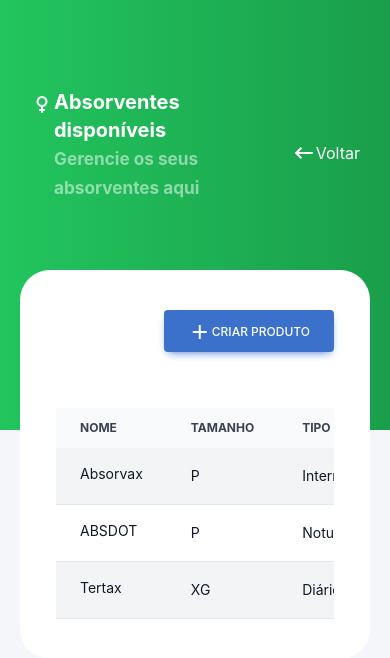
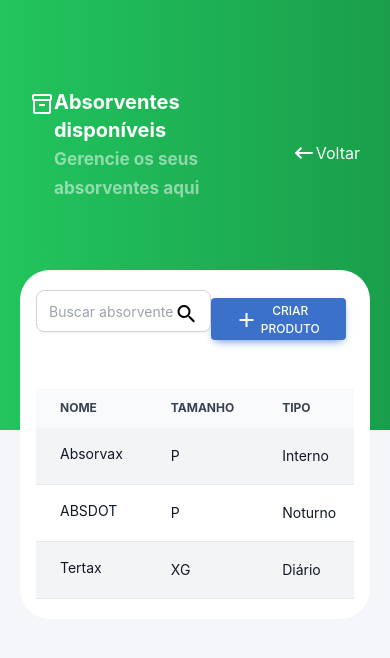
Before and after one commit to VictorDegaspari/fluxo-positivo, a React (Create React App) app: page /products in a window 390 px wide. Shown: the top 658 px of the page. Built offline with nearby package versions, Linux system fonts and the light colour scheme.

Commit message:
FEATURE - add new routes

```diff
--- a/src/App.jsx
+++ b/src/App.jsx
@@ -7,9 +7,11 @@ import {
   Routes,
 } from "react-router-dom";
 
+import Donor from "./pages/donor/Donor.jsx";
 import Home from "./pages/home/Home.jsx";
 import Partners from "./pages/partners/Partners.jsx";
 import Products from "./pages/products/Products.jsx";
+import Profile from "./pages/profile/Profile.jsx";
 import Stock from "./pages/stock/Stock.jsx";
 
 import "./index.scss";
@@ -35,6 +37,8 @@ export default function App() {
             <Route path="/products" element={<Products />} />
             <Route path="/partners" element={<Partners />} />
             <Route path="/stock" element={<Stock />} />
+            <Route path="/profile" element={<Profile />} />
+            <Route path="/donor" element={<Donor />} />
           </Route>
           <Route exact path="/login" element={<div> </div>} />
         </Routes>
--- a/src/components/LayoutPage/index.scss
+++ b/src/components/LayoutPage/index.scss
@@ -19,7 +19,7 @@
     background: white;
 
     @media (max-width: 800px) {
-        padding: 20px;
+        padding: 0;
     }
 }
 .card {
--- a/src/pages/home/Home.jsx
+++ b/src/pages/home/Home.jsx
@@ -32,7 +32,7 @@ function Home() {
         icon: "settings_accessibility",
         description: "Aqui você controla todos seus doadores, informações deles e muito mais!",
         active: true,
-        route: "/patient",
+        route: "/donor",
       },
       {
         name: "Parceiros Fluxo Positivo",
@@ -46,7 +46,7 @@ function Home() {
         icon: "settings",
         description: "Edite seu perfil e configurações do mesmo",
         active: true,
-        route: "",
+        route: "/profile",
       },
       {
         name: "Em breve...",
--- a/src/pages/products/Products.jsx
+++ b/src/pages/products/Products.jsx
@@ -27,9 +27,9 @@ function Products() {
 		setTimeout(() => {
 			setLoading(false);
 			setData([
-				{ id: 1, title: 'Absorvax', description: 'Teste', size: 'P', type: 'internal'},
-				{ id: 2, title: 'ABSDOT', description: 'Teste', size: 'P', type: 'evening'},
-				{ id: 3, title: 'Tertax', description: 'Teste', size: 'XG', type: 'external'}
+				{ id: 1, name: 'Absorvax', description: 'Teste', size: 'P', type: 'internal'},
+				{ id: 2, name: 'ABSDOT', description: 'Teste', size: 'P', type: 'evening'},
+				{ id: 3, name: 'Tertax', description: 'Teste', size: 'XG', type: 'external'}
 			]);
 		}, 2000);
 
@@ -66,11 +66,11 @@ function Products() {
 				<h1>Editar produto</h1>
 				<label className="flex flex-col mt-4">
 					Título:
-					<input name="title" value={ product.title } type="text" placeholder="Título do absorvente"/>
+					<input name="name" defaultValue={ product.name } type="text" placeholder="Título do absorvente"/>
 				</label>
 				<label className="flex flex-col mt-4">
 					Descrição:
-					<input name="description" type="text" value={ product.description } placeholder="Título do absorvente"/>
+					<input name="description" type="text" defaultValue={ product.description } placeholder="Título do absorvente" onChange={handleInputChange}/>
 				</label>
 				<label className="flex flex-col mt-4">
 					Tamanho:
@@ -104,18 +104,31 @@ function Products() {
     <LayoutPage
 		title="Absorventes disponíveis"
 		subtitle="Gerencie os seus absorventes aqui"
-		icon="female"
+		icon="inventory_2"
 		backButton={true}
 		bodyStyle="overflow: initial !important "
 		background="linear-gradient(to right, #22c55e, #1a9e4b)"
 		header={
-			<div className="table-header w-full flex items-center justify-end">
+			<div className="table-header w-full flex items-center justify-between">
+				<div className="relative">
+					<input
+						className="block w-full py-2 px-3 rounded-lg border border-gray-300 placeholder-gray-400 focus:outline-none focus:ring-2 focus:ring-blue-500 focus:border-transparent"
+						type="text"
+						placeholder="Buscar absorvente"
+						onChange={() => {}}
+					/>
+					<div className="absolute top-3 right-0 flex items-center pr-3 pointer-events-none">
+						<span className="material-icons-outlined">
+							search
+						</span>
+					</div>
+				</div>
 				<button className="btn mr-2 flex items-center" onClick={() => openModal(
 					<form onSubmit={(event) => handleSubmit(event)}>
 						<h1>Criar produto</h1>
 						<label className="flex flex-col mt-4">
 							Título:
-							<input required name="title" type="text" placeholder="Título do absorvente" onChange={handleInputChange}/>
+							<input required name="name" type="text" placeholder="Nome do absorvente" onChange={handleInputChange}/>
 						</label>
 						<label className="flex flex-col mt-4">
 							Descrição:
@@ -180,7 +193,7 @@ function Products() {
                             className={`border-b cursor-pointer hover:bg-gray-200 ${index % 2 === 0 ? 'bg-gray-100' : 'bg-white'}`}
                         >
                             <th className="flex items-center px-6 py-4 text-gray-900 whitespace-nowrap" scope="row" onClick={() => openModal(productForm(product))}>
-								<span className="font-normal text-gray-900 whitespace-nowrap">{ product.title }</span>
+								<span className="font-normal text-gray-900 whitespace-nowrap">{ product.name }</span>
                             </th>
                             <td className="px-6 py-4 whitespace-nowrap text-gray-900" onClick={() => openModal(productForm(product))}>
 								{ product.size }
```
Also changed, not shown: src/pages/donor/index.scss (added), src/pages/profile/index.scss (added).
